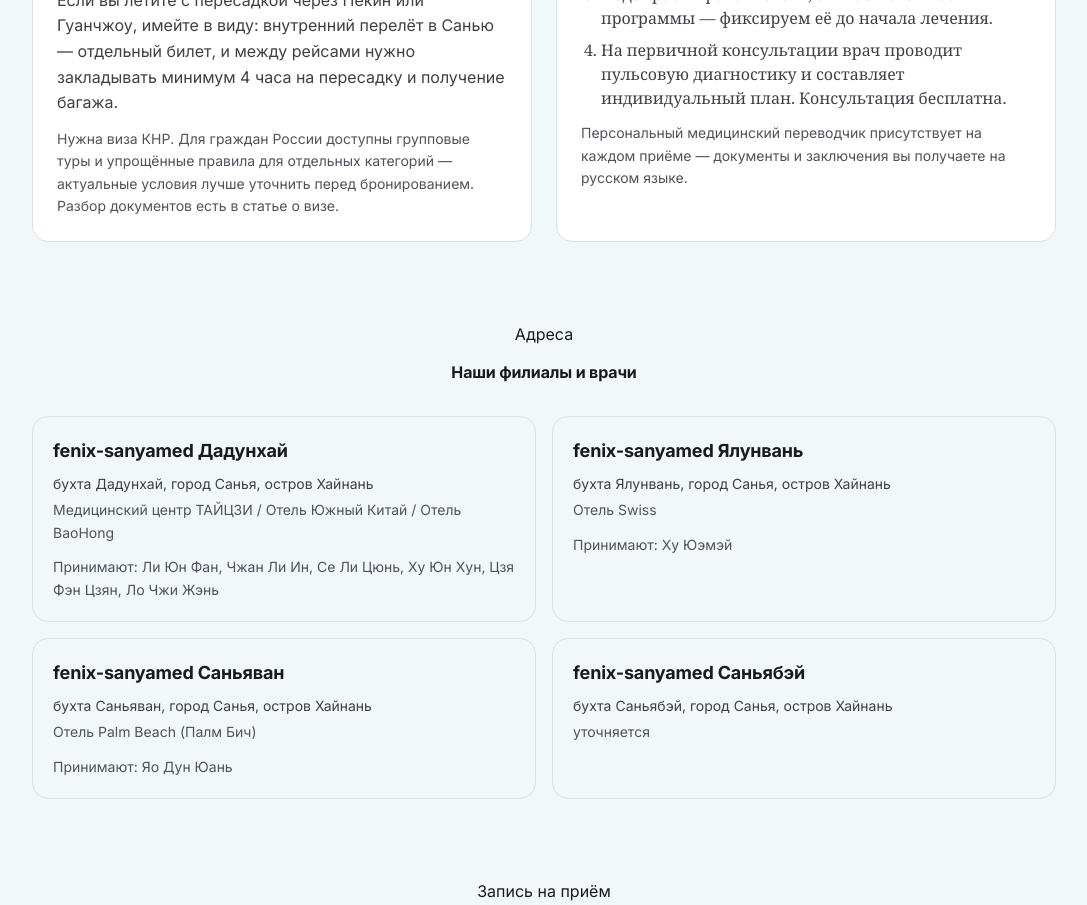
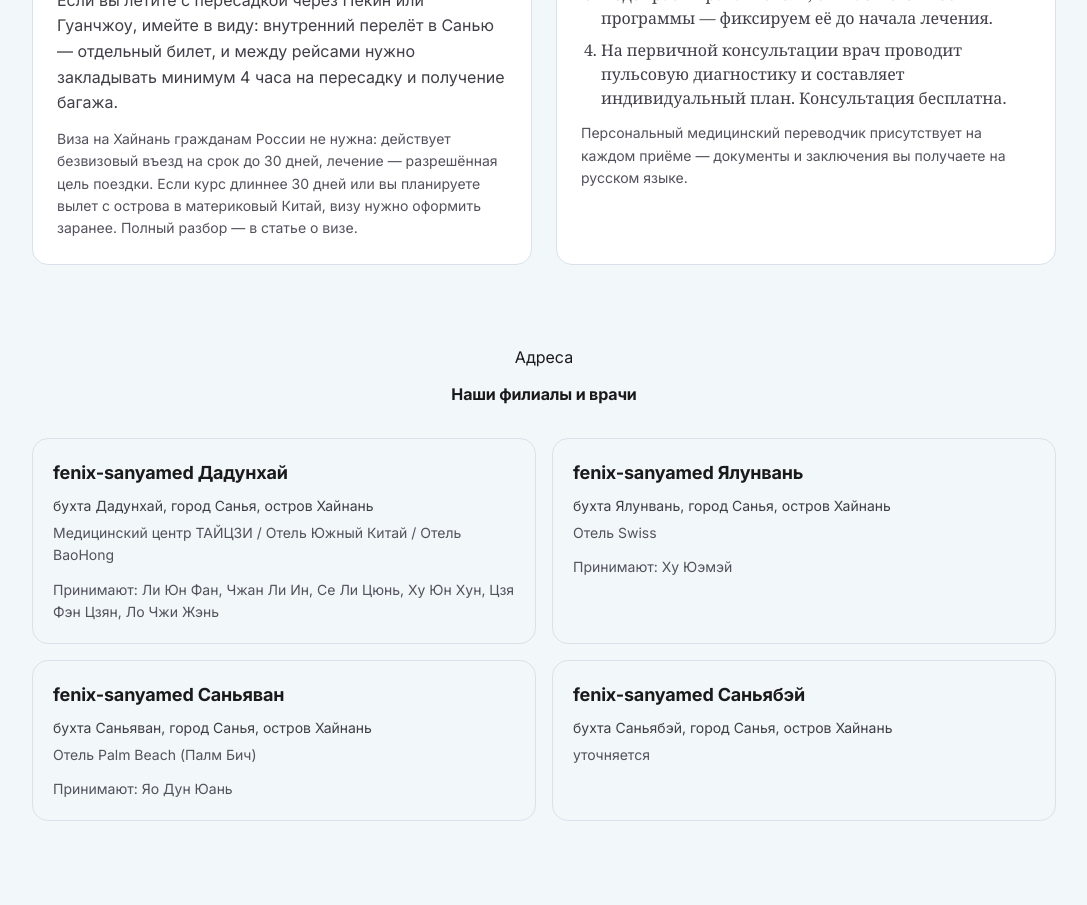
Before and after one commit to Vanquisher2026/fenix-sanyamed, a Next.js app: page /kontakty in a window 1280 px wide. Shown: the part 2140-3045 px from the top of the page, without its empty margins (96-1183 px from the left). Built offline with nearby package versions, Linux system fonts and the light colour scheme; no server answers.

Commit message:
kontakty+home+en: виза безвизовая (было 'Нужна виза КНР'), FAQ первый визит = второй день (align putevka), en FAQ + россияне безвиз

```diff
--- a/src/app/en/sanatoriy-khaynanya/page.tsx
+++ b/src/app/en/sanatoriy-khaynanya/page.tsx
@@ -33,7 +33,7 @@ const FAQ = [
   },
   {
     q: "Do I need a visa to come for treatment on Hainan?",
-    a: "Most visitors from Europe, North America, Australia and much of Asia do not need a visa for a short stay in Hainan. Entry requirements depend on your nationality — send us your passport details and we will confirm the exact position for your case before you book anything.",
+    a: "Russian citizens do not need a visa: Hainan has a visa-free regime for stays of up to 30 days, and treatment is an allowed purpose of entry. Most visitors from Europe, North America, Australia and much of Asia also do not need a visa for a short stay. Entry requirements depend on your nationality — send us your passport details and we will confirm the exact position for your case before you book anything.",
   },
   {
     q: "What is the best time of year to travel to Hainan for treatment?",
--- a/src/app/kontakty/page.tsx
+++ b/src/app/kontakty/page.tsx
@@ -276,9 +276,11 @@ export default function KontaktyPage() {
               получение багажа.
             </p>
             <p className="font-serif text-sm text-zinc-600">
-              Нужна виза КНР. Для граждан России доступны групповые туры и
-              упрощённые правила для отдельных категорий — актуальные условия
-              лучше уточнить перед бронированием. Разбор документов есть в{" "}
+              Виза на Хайнань гражданам России не нужна: действует
+              безвизовый въезд на срок до 30 дней, лечение — разрешённая
+              цель поездки. Если курс длиннее 30 дней или вы планируете
+              вылет с острова в материковый Китай, визу нужно оформить
+              заранее. Полный разбор — в{" "}
               <Link
                 href="/blog/visa-khainan-2026/"
                 className="text-emerald-700 hover:underline"
--- a/src/app/page.tsx
+++ b/src/app/page.tsx
@@ -25,7 +25,7 @@ const FAQ_HOME = [
   },
   {
     q: "Как проходит первый визит и бесплатная диагностика?",
-    a: "В первый день врач проводит пульсовую диагностику, осмотр языка и подробный опрос. По результатам составляется индивидуальная программа лечения: процедуры, фитотерапия и график консультаций. Диагностика бесплатна и входит в санаторную путёвку.",
+    a: "В день приезда вас встречают в аэропорту и рекомендуют отдохнуть, первая консультация назначается на следующий день. Врач проводит пульсовую диагностику, осмотр языка и подробный опрос, по результатам составляет индивидуальную программу: процедуры, фитотерапию и график консультаций. Диагностика бесплатна и входит в санаторную путёвку.",
   },
 ];
 
```
